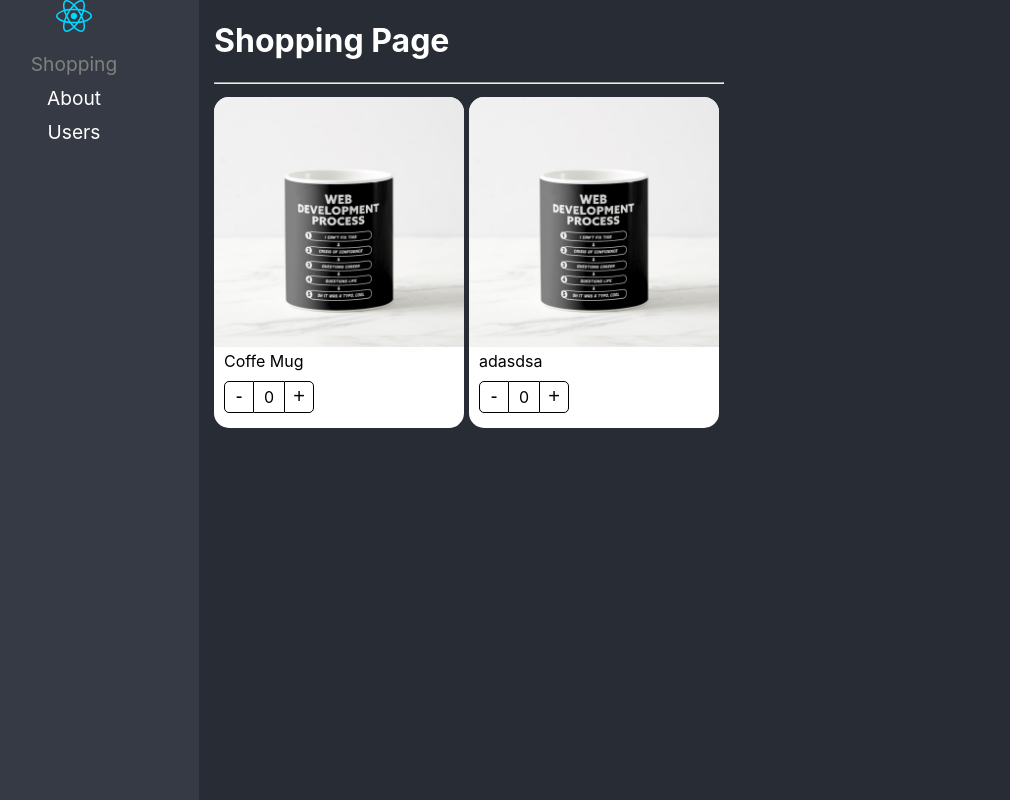
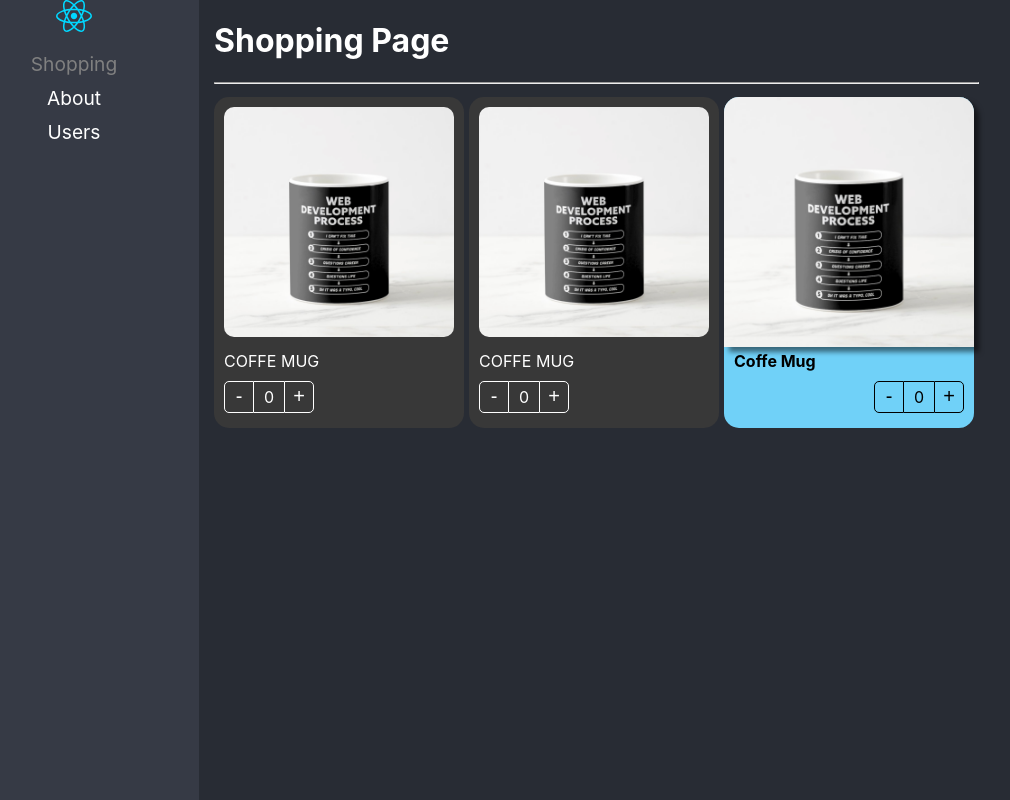
Before and after one commit to Zeev93/base-project, a React (Vite) app: page /home in a window 1280 px wide. Shown: the whole page, without its empty margins (51-1061 px from the left). Built offline with nearby package versions, Linux system fonts and the light colour scheme.

Commit message:
Component Extended Styles Listo

```diff
--- a/src/02-component-patterns/components/ProductButtons.tsx
+++ b/src/02-component-patterns/components/ProductButtons.tsx
@@ -1,13 +1,18 @@
-import { useContext } from 'react';
+import { CSSProperties, useContext } from 'react';
 import { ProductContext } from './ProductCard';
 import styles from "../styles/styles.module.css";
 
 
-export const ProductButtons = () => {
+export interface Props{
+    className?:string
+    style?: CSSProperties
+}
+
+export const ProductButtons = ({className, style}:Props) => {
     const {increaseBy, counter} = useContext(ProductContext)
 
     return (
-        <div className={styles.buttonsContainer} >
+        <div className={`${styles.buttonsContainer} ${className}`} style={ style }>
             <button className={styles.buttonMinus } onClick={() => increaseBy(-1)} >-</button>
             <div className={styles.countLabel}> {counter} </div>
             <button  className={styles.buttonAdd} onClick={() => increaseBy(1)}> + </button>
--- a/src/02-component-patterns/components/ProductCard.tsx
+++ b/src/02-component-patterns/components/ProductCard.tsx
@@ -1,20 +1,27 @@
 import styles from "../styles/styles.module.css";
 
 import { useProduct } from "../hooks/useProduct";
-import { createContext} from "react";
-import { ProductContextProps, ProductCardProps } from "../interfaces/interfaces";
+import { createContext, CSSProperties, ReactElement} from "react";
+import { ProductContextProps, Product } from "../interfaces/interfaces";
 
 
 export const ProductContext = createContext({} as ProductContextProps)
 const { Provider } = ProductContext
 
-export const ProductCard = ({children, product}: ProductCardProps) => {
+export interface Props {
+    product: Product,
+    children?: ReactElement | ReactElement[],
+    className?: string
+    style?: CSSProperties
+}
+
+export const ProductCard = ({children, product, className, style}: Props) => {
 
     const { counter, increaseBy } = useProduct()
 
     return(
-        <Provider value={{counter, increaseBy, product }}>
-            <div className={styles.productCard} >
+        <Provider value={{counter, increaseBy, product }} >
+            <div className={ `${styles.productCard} ${className} `} style={ style }>
                 { children }
             </div>
         </Provider>
--- a/src/02-component-patterns/components/ProductImage.tsx
+++ b/src/02-component-patterns/components/ProductImage.tsx
@@ -1,10 +1,17 @@
-import { useContext } from 'react';
+import { CSSProperties, useContext } from 'react';
 import { ProductContext } from './ProductCard';
 
 import noImage from "../assets/no-image.jpg";
 import styles from "../styles/styles.module.css";
 
-export const ProductImage = ({img = ''}) => {
+
+export interface Props{
+    className?:string
+    img?:string
+    style?: CSSProperties
+}
+
+export const ProductImage = ({img, className, style}:Props) => {
 
     const {product} = useContext(ProductContext)
 
@@ -19,6 +26,6 @@ export const ProductImage = ({img = ''}) => {
     }
 
     return (
-        <img className={styles.productImg} src={ imgToShow } alt="Product Image" />
+        <img className={`${styles.productImg} ${className}`} src={ imgToShow } alt="Product Image" style={ style } />
     )
 }
--- a/src/02-component-patterns/components/ProductTitle.tsx
+++ b/src/02-component-patterns/components/ProductTitle.tsx
@@ -1,12 +1,19 @@
 import styles from "../styles/styles.module.css";
-import { useContext } from 'react';
+import { CSSProperties, useContext } from 'react';
 import { ProductContext } from './ProductCard';
 
+export interface Props {
+    className?: string
+    title?:string
+    style?: CSSProperties
+}
 
-export const ProductTitle = ({ title }:{ title?:string }) => {
+
+export const ProductTitle = ({ title, className, style}:Props ) => {
+
     const { product } = useContext(ProductContext)
 
     return (
-        <span className={ styles.productDescription}>{ title? title : product.title }</span>
+        <span className={ `${styles.productDescription} ${className}` } style={ style } >{ title? title : product.title }</span>
     )
 }
--- a/src/02-component-patterns/pages/ShoppingPage.tsx
+++ b/src/02-component-patterns/pages/ShoppingPage.tsx
@@ -1,5 +1,5 @@
 import ProductCard, { ProductImage, ProductTitle, ProductButtons } from "../components";
-
+import '../styles/custom-styles.css'
 
 
 const product = {
@@ -18,16 +18,29 @@ export default function ShoppingPage({}) {
                 flexDirection: 'row',
                 flexWrap: 'wrap'
             }}>
-                <ProductCard product={ product }>
-                    <ProductCard.Image />
-                    <ProductCard.Title/>
-                    <ProductCard.Buttons />
+                <ProductCard product={ product } className="bg-dark text-white">
+                    <ProductCard.Image className="custom-image"/>
+                    <ProductCard.Title className="text-bold text-16 upperCase" />
+                    <ProductCard.Buttons className="custom-buttons" />
                 </ProductCard>
 
-                <ProductCard product={ product }>
-                    <ProductImage />
-                    <ProductTitle title="adasdsa" />
-                    <ProductButtons />
+                <ProductCard
+                    product={ product }
+                    className="bg-dark text-white"
+                >
+                    <ProductImage className="custom-image"/>
+                    <ProductTitle className="text-bold text-16 upperCase" />
+                    <ProductButtons className="custom-buttons"/>
+                </ProductCard>
+
+
+                <ProductCard
+                    product={ product }
+                    style={{ 'background': '#70d1f8' }}
+                >
+                    <ProductImage style={{ boxShadow: '5px 5px 5px rgba(0, 0, 0, .5)'}}/>
+                    <ProductTitle style={{ fontWeight: 'bold'}}/>
+                    <ProductButtons style={{display : 'flex', justifyContent: 'end'}}/>
                 </ProductCard>
             </div>
         </div>
--- /dev/null
+++ b/src/02-component-patterns/styles/custom-styles.css
@@ -0,0 +1,31 @@
+
+.bg-dark{
+    background-color: rgba(56,56,56,1);
+}
+
+.text-white {
+    color: white;
+}
+.text-semibold{
+    font-weight: 600;
+}
+
+.text-16{
+    font-size: 16px;
+}
+
+.upperCase {
+    text-transform: uppercase;
+}
+
+.custom-image {
+    border-radius: 20px;
+    padding: 10px;
+    width: calc( 100% - 20px);
+}
+
+
+.custom-buttons button, .custom-buttons div{
+    color: white;
+    border-color: white;
+}
```
Also changed, not shown: src/02-component-patterns/interfaces/interfaces.ts (+9 -12 lines).
